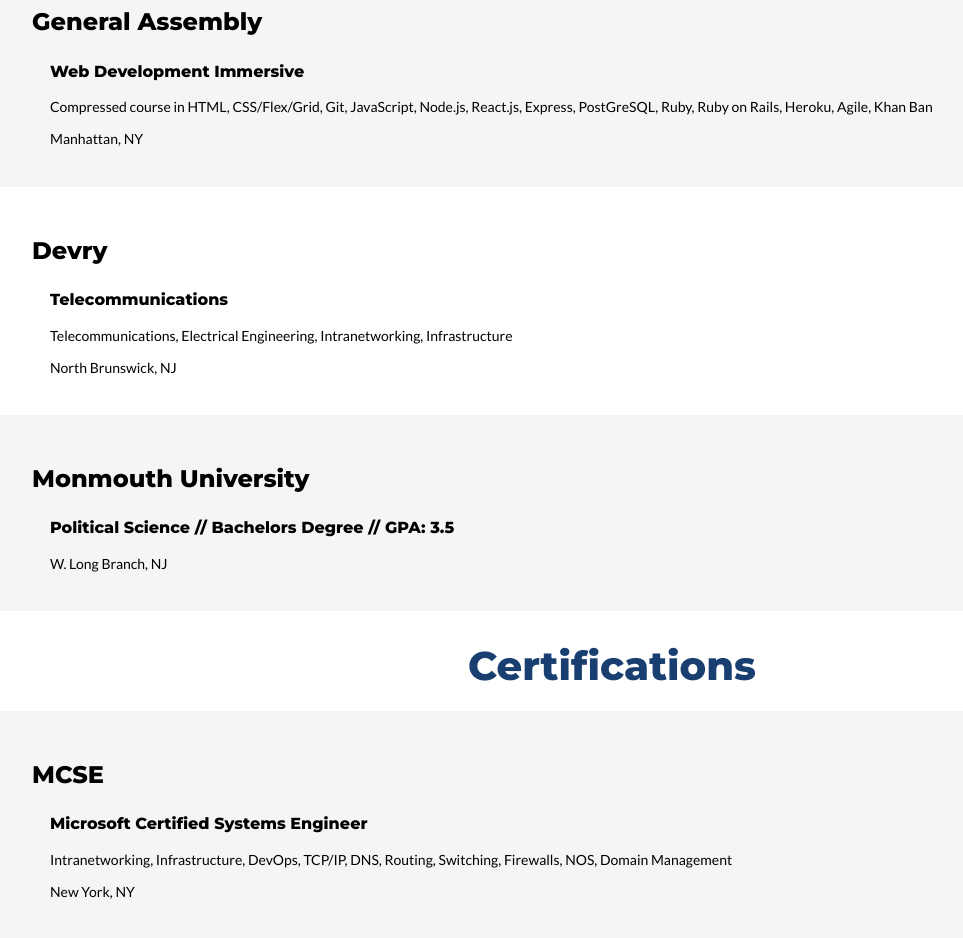
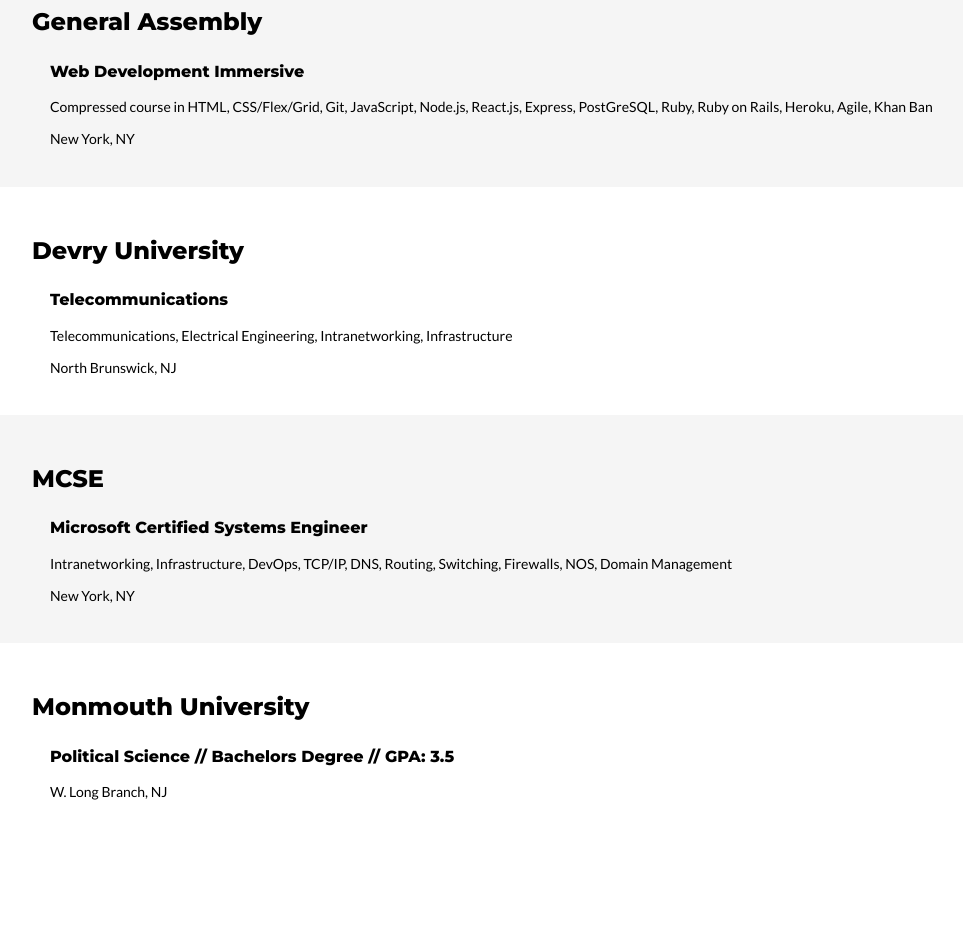
Before and after one commit to solitonyc/solito-portfolio, a React (Create React App) app: page / in a window 1280 px wide. Shown: the part 6800-7738 px from the top of the page, without its empty margins (28-991 px from the left). After the commit the page ends 7640 px from the top, so only its background shows below. Built offline with nearby package versions, Linux system fonts and the light colour scheme; a web font is replaced by a local one.

Commit message:
revise EDUCATION section so that all citings are in historical order

```diff
--- a/src/components/Education.js
+++ b/src/components/Education.js
@@ -10,26 +10,26 @@
                     <p className="school_name">General Assembly</p>
                     <p className="degree_name">Web Development Immersive</p>
                     <p className="degree_descrip">Compressed course in HTML, CSS/Flex/Grid, Git, JavaScript, Node.js, React.js, Express, PostGreSQL, Ruby, Ruby on Rails, Heroku, Agile, Khan Ban</p>
-                    <p className="location_style">Manhattan, NY</p>
+                    <p className="location_style">New York, NY</p>
                 </div>
                 <div className="education_item_b">
-                    <p className="school_name">Devry</p>
+                    <p className="school_name">Devry University</p>
                     <p className="degree_name">Telecommunications</p>
                     <p className="degree_descrip">Telecommunications, Electrical Engineering, Intranetworking, Infrastructure</p>
                     <p className="location_style">North Brunswick, NJ</p>
                 </div>
-                <div className="education_item_a">
-                    <p className="school_name">Monmouth University</p>
-                    <p className="degree_name">Political Science // Bachelors Degree // GPA: 3.5</p>
-                    <p className="location_style">W. Long Branch, NJ</p>
-                </div>
-                <div className='education_section_subtitle'>Certifications</div>
                 <div className="education_item_a">
                     <p className="school_name">MCSE</p>
                     <p className="degree_name">Microsoft Certified Systems Engineer</p>
                     <p className="degree_descrip">Intranetworking, Infrastructure, DevOps, TCP/IP, DNS, Routing, Switching, Firewalls, NOS, Domain Management</p>
                     <p className="location_style">New York, NY</p>
                 </div>
+                <div className="education_item_b">
+                    <p className="school_name">Monmouth University</p>
+                    <p className="degree_name">Political Science // Bachelors Degree // GPA: 3.5</p>
+                    <p className="location_style">W. Long Branch, NJ</p>
+                </div>
+
             </div>
         )
     }
```
Also changed, not shown: src/components/Interests.js (added), src/components/interests.css (added).
